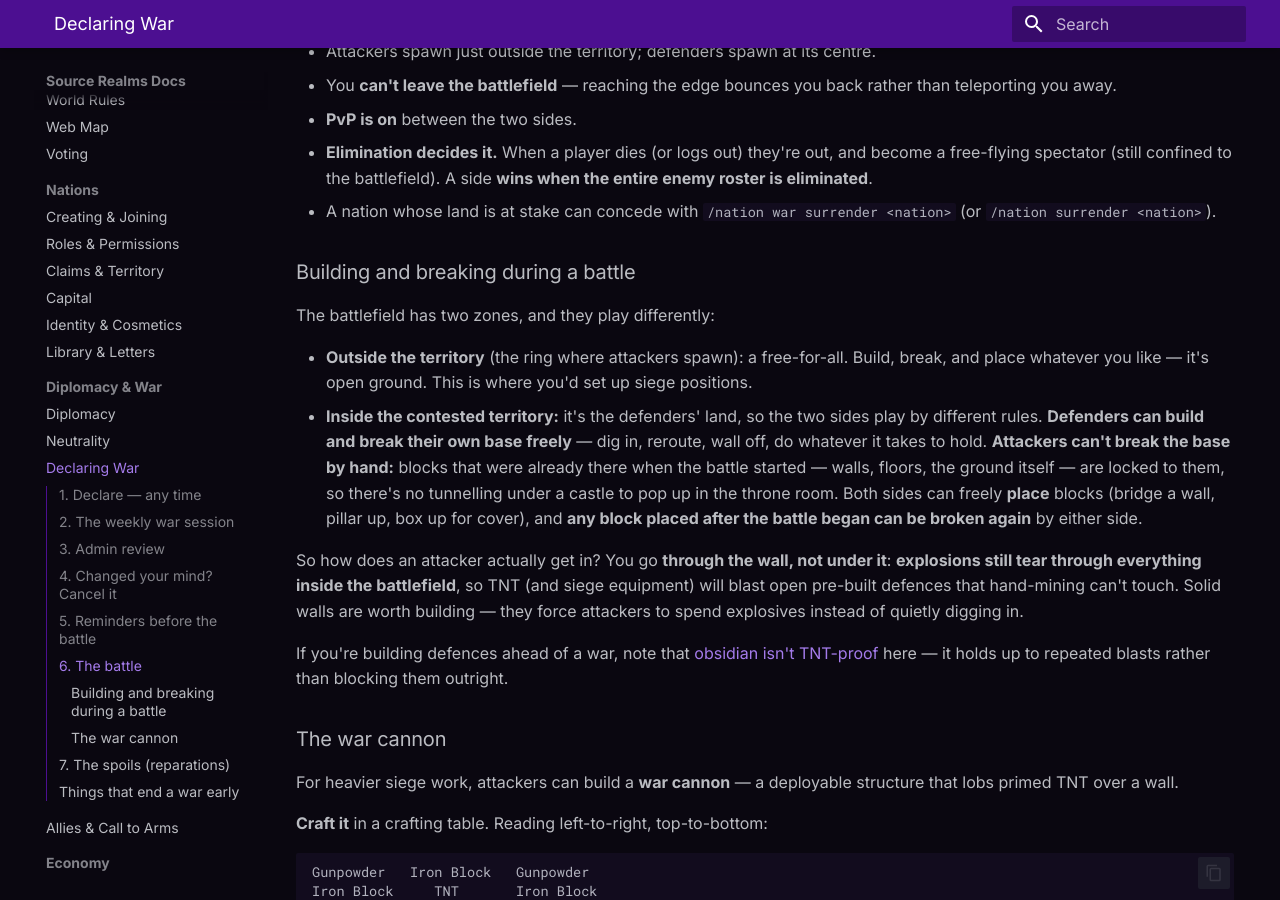
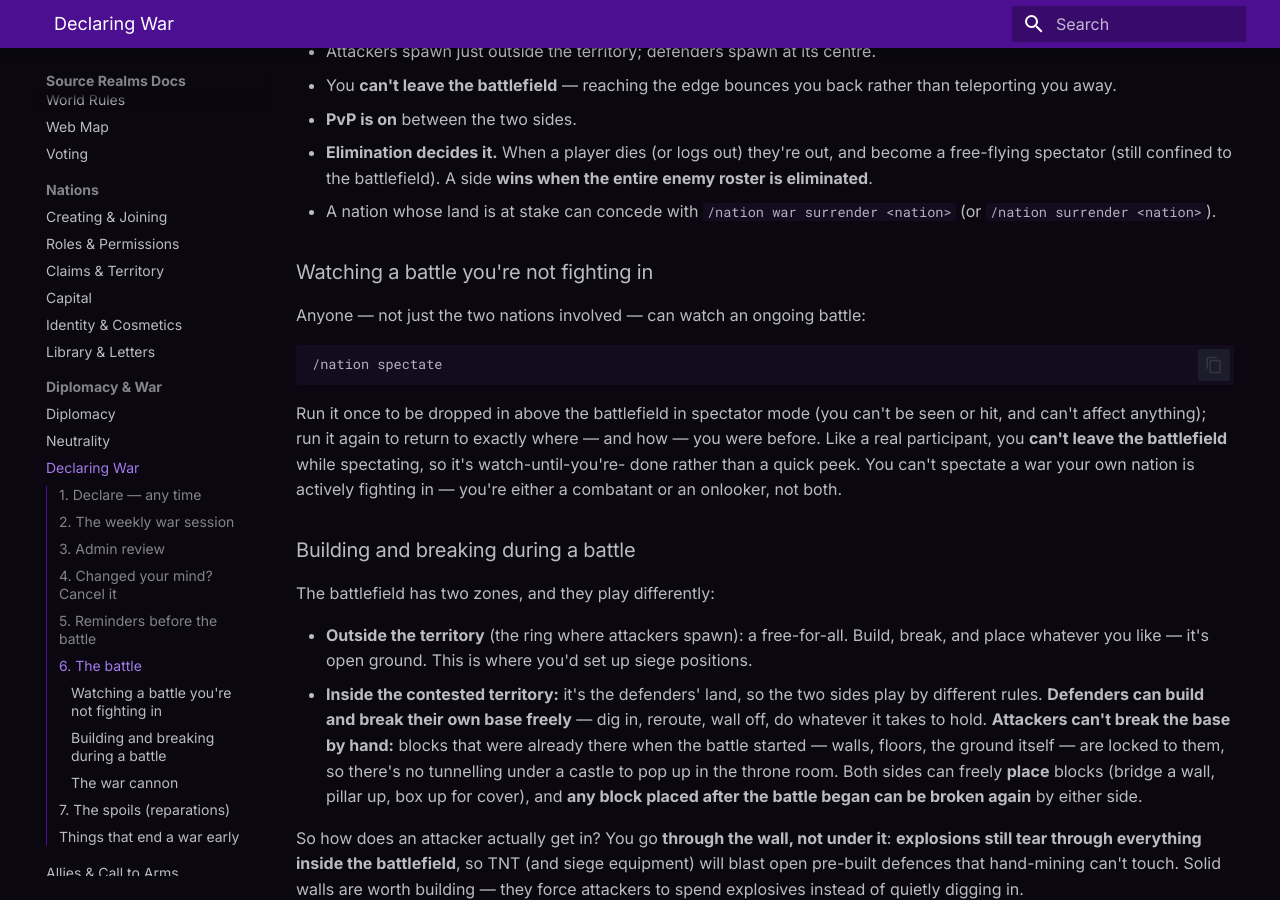
Before and after one commit to SourceRealms/sourcerealms-docs, an MkDocs documentation site: the page built from docs/war/overview.md, in a window 1280 px wide and 900 px high, scrolled down 1854 px. Built offline with MkDocs 1.6.1 and Material for MkDocs 9.7.7, drawn with Linux system fonts in a browser that asks for light colours.

Commit message:
Document /nation spectate — open to all players now, not just staff

````diff
--- a/docs/war/overview.md
+++ b/docs/war/overview.md
@@ -86,6 +86,20 @@ the contested territory:
 - A nation whose land is at stake can concede with `/nation war surrender <nation>` (or
   `/nation surrender <nation>`).
 
+### Watching a battle you're not fighting in
+
+Anyone — not just the two nations involved — can watch an ongoing battle:
+
+```
+/nation spectate
+```
+
+Run it once to be dropped in above the battlefield in spectator mode (you can't be seen or hit, and
+can't affect anything); run it again to return to exactly where — and how — you were before. Like a
+real participant, you **can't leave the battlefield** while spectating, so it's watch-until-you're-
+done rather than a quick peek. You can't spectate a war your own nation is actively fighting in —
+you're either a combatant or an onlooker, not both.
+
 ### Building and breaking during a battle
 
 The battlefield has two zones, and they play differently:
````
